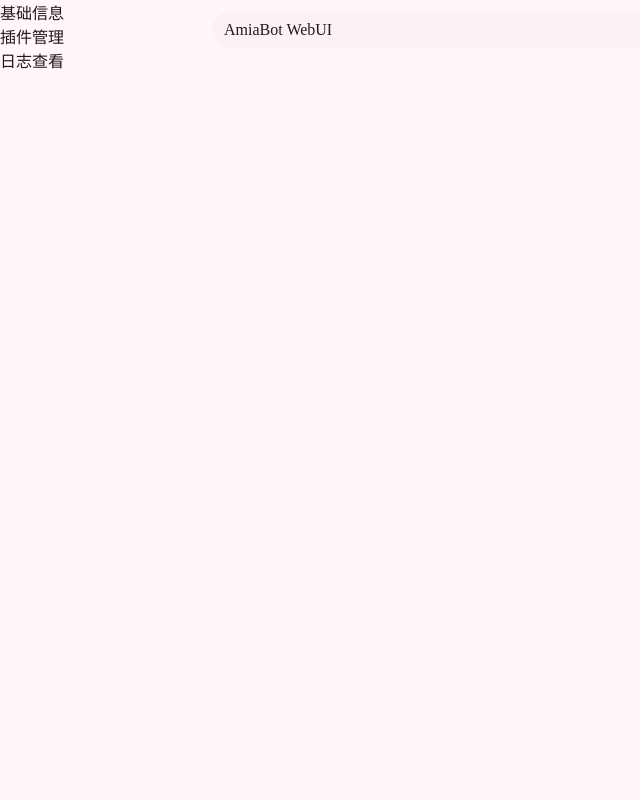
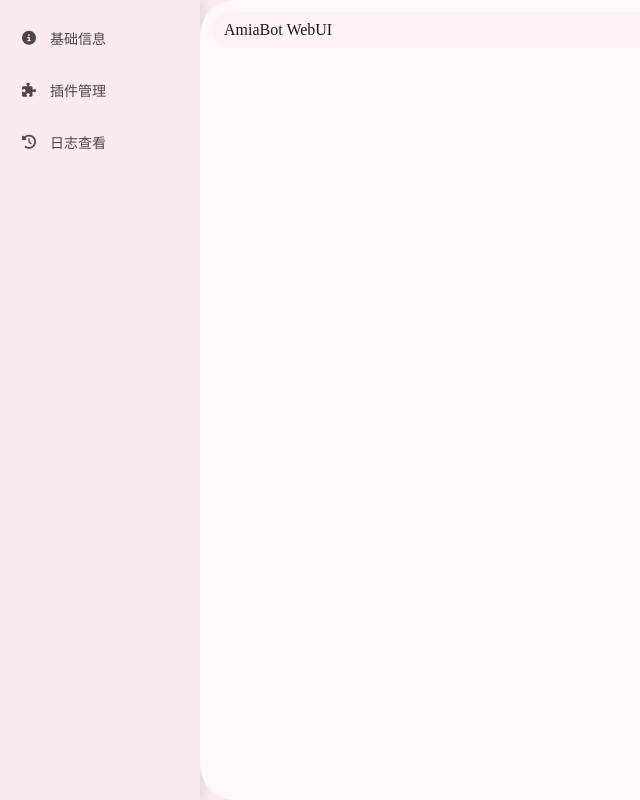
Before and after one commit to xiaocaoooo/AmiaBot, a website: page webui/templates/webui.html in a window 1280 px wide. Shown: the whole page, without its empty margins (0-640 px from the left). Drawn offline with Linux system fonts and the light colour scheme.

Commit message:
feat(webui): 优化导航栏样式并添加图标

```diff
--- a/webui/static/css/style.css
+++ b/webui/static/css/style.css
@@ -207,18 +207,100 @@ body,
 #app {
     position        : relative;
     height          : 100vh;
-    background-color: var(--color-surface);
+    background-color: var(--color-surface-container);
     color           : var(--color-on-surface);
 }
 
+/* 导航栏样式 */
 nav {
-    position: absolute;
-    display : inline-block;
-    left    : 0;
-    top     : 0;
-    bottom  : 0;
-    width   : var(--sidebar-width);
-    height  : 100vh;
+    position        : absolute;
+    display         : inline-block;
+    left            : 0;
+    top             : 0;
+    bottom          : 0;
+    width           : var(--sidebar-width);
+    height          : 100vh;
+    background-color: var(--color-surface-container);
+    box-shadow      : 2px 0 10px rgba(0, 0, 0, 0.1);
+    transition      : transform 0.3s ease, box-shadow 0.3s ease;
+}
+
+/* 导航列表样式 */
+nav ul {
+    padding       : 16px 0;
+    height        : 100%;
+    display       : flex;
+    flex-direction: column;
+    gap           : 8px;
+}
+
+/* 导航列表项样式 */
+nav li {
+    width: 90%;
+}
+
+/* 导航链接基础样式 */
+nav a {
+    display      : flex;
+    align-items  : center;
+    width        : 100%;
+    padding      : 12px 20px;
+    color        : var(--color-on-surface-variant);
+    font-weight  : 500;
+    font-size    : 14px;
+    border-radius: 0 24px 24px 0;
+    transition   : all 0.25s ease;
+    position     : relative;
+    overflow     : hidden;
+}
+
+/* 导航链接悬停效果 */
+nav a:hover {
+    background-color: rgba(131, 76, 117, 0.1);
+    color           : var(--color-primary);
+    transform       : translateX(5px);
+}
+
+/* 导航链接活动状态 */
+nav a.active {
+    background-color: var(--color-primary);
+    color           : var(--color-on-primary);
+    font-weight     : 600;
+    box-shadow      : 0 4px 12px rgba(131, 76, 117, 0.3);
+}
+
+/* 活动状态下的左侧强调条 */
+nav a.active::before {
+    content         : '';
+    position        : absolute;
+    left            : 0;
+    top             : 0;
+    bottom          : 0;
+    width           : 4px;
+    background-color: var(--color-primary-container);
+    border-radius   : 0 4px 4px 0;
+}
+
+/* 为小屏幕设备优化导航栏响应式布局 */
+@media (max-width: 768px) {
+    :root {
+        --sidebar-width: 60px;
+    }
+
+    nav a {
+        justify-content: center;
+        padding        : 12px 8px;
+        font-size      : 0;
+    }
+
+    nav a:hover {
+        transform: none;
+    }
+
+    #content {
+        padding    : 24px 16px 16px 16px;
+        padding-top: 48px;
+    }
 }
 
 #content {
--- a/webui/templates/webui.html
+++ b/webui/templates/webui.html
@@ -3,6 +3,8 @@
 <head>
     <meta charset="UTF-8">
     <meta name="viewport" content="width=device-width, initial-scale=1.0">
+    <!-- 引入Font Awesome图标库 -->
+    <link rel="stylesheet" href="https://cdnjs.cloudflare.com/ajax/libs/font-awesome/6.5.1/css/all.min.css">
     <link rel="stylesheet" href="/static/css/style.css">
     <title>AmiaBot WebUI</title>
 </head>
@@ -10,9 +12,18 @@
     <div id="app">
         <nav id="nav">
             <ul>
-                <li><a href="./base-info" data-id="base-info">基础信息</a></li>
-                <li><a href="./plugin-manage" data-id="plugin-manage">插件管理</a></li>
-                <li><a href="./log-view" data-id="log-view">日志查看</a></li>
+                <li><a href="./base-info" data-id="base-info">
+                    <i class="fas fa-info-circle" style="margin-right: 12px; width: 18px; text-align: center;"></i>
+                    基础信息
+                </a></li>
+                <li><a href="./plugin-manage" data-id="plugin-manage">
+                    <i class="fas fa-puzzle-piece" style="margin-right: 12px; width: 18px; text-align: center;"></i>
+                    插件管理
+                </a></li>
+                <li><a href="./log-view" data-id="log-view">
+                    <i class="fas fa-history" style="margin-right: 12px; width: 18px; text-align: center;"></i>
+                    日志查看
+                </a></li>
             </ul>
         </nav>
         <div id="content">
```
